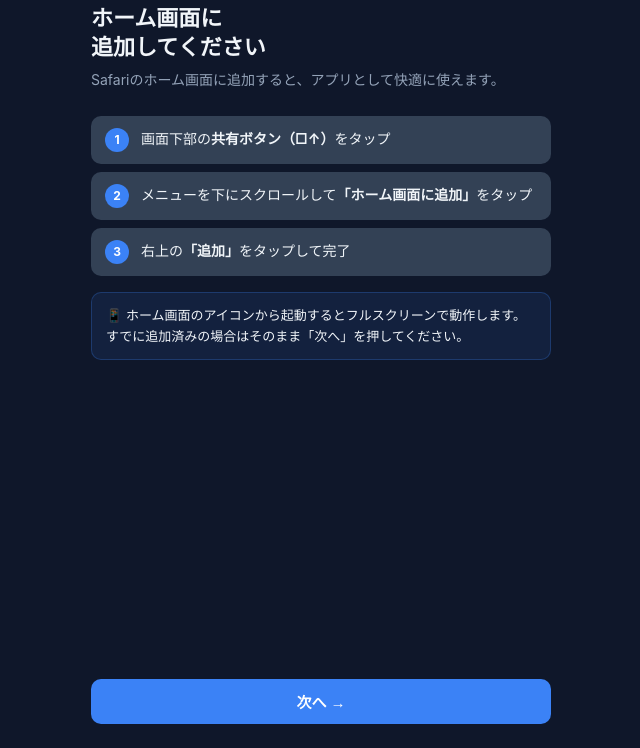
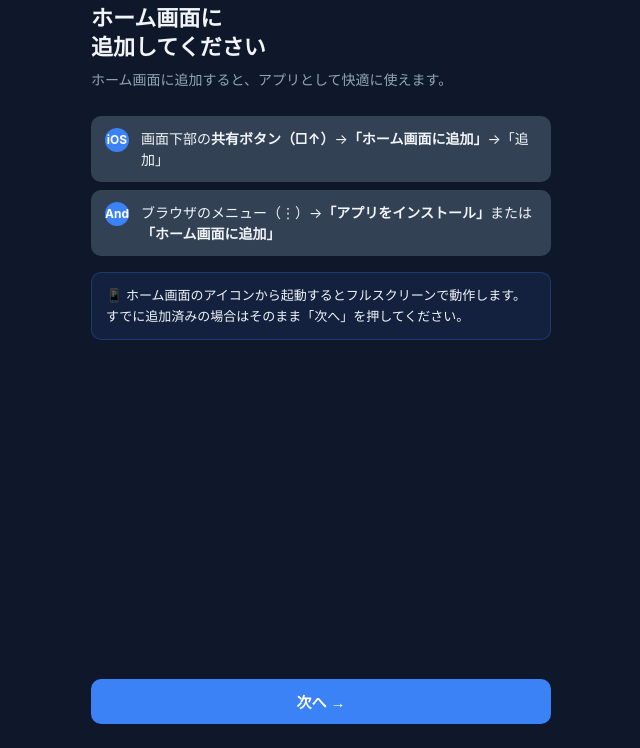
Before and after one commit to kutakey/attendance-quick, a plain HTML site: page index.html in a window 1280 px wide. Shown: the part 52-800 px from the top of the page, without its empty margins (319-959 px from the left). Drawn offline with Linux system fonts and the light colour scheme.

Commit message:
インストール手順をiOS/Android両対応に変更

```diff
--- a/index.html
+++ b/index.html
@@ -1154,19 +1154,15 @@
     if (page === 'install') return `
       <h2 style="font-size:22px;font-weight:700;margin:0 0 8px;line-height:1.3;">ホーム画面に<br>追加してください</h2>
       <p style="color:var(--muted);font-size:14px;margin:0 0 24px;line-height:1.6;">
-        Safariのホーム画面に追加すると、アプリとして快適に使えます。
+        ホーム画面に追加すると、アプリとして快適に使えます。
       </p>
       <div class="ob-step">
-        <div class="ob-step-num">1</div>
-        <div>画面下部の<strong>共有ボタン（□↑）</strong>をタップ</div>
+        <div class="ob-step-num">iOS</div>
+        <div>画面下部の<strong>共有ボタン（□↑）</strong>→<strong>「ホーム画面に追加」</strong>→「追加」</div>
       </div>
       <div class="ob-step">
-        <div class="ob-step-num">2</div>
-        <div>メニューを下にスクロールして<strong>「ホーム画面に追加」</strong>をタップ</div>
-      </div>
-      <div class="ob-step">
-        <div class="ob-step-num">3</div>
-        <div>右上の<strong>「追加」</strong>をタップして完了</div>
+        <div class="ob-step-num">And</div>
+        <div>ブラウザのメニュー（⋮）→<strong>「アプリをインストール」</strong>または<strong>「ホーム画面に追加」</strong></div>
       </div>
       <div class="ob-block info" style="margin-top:16px;">
         📱 ホーム画面のアイコンから起動するとフルスクリーンで動作します。<br>すでに追加済みの場合はそのまま「次へ」を押してください。
```
